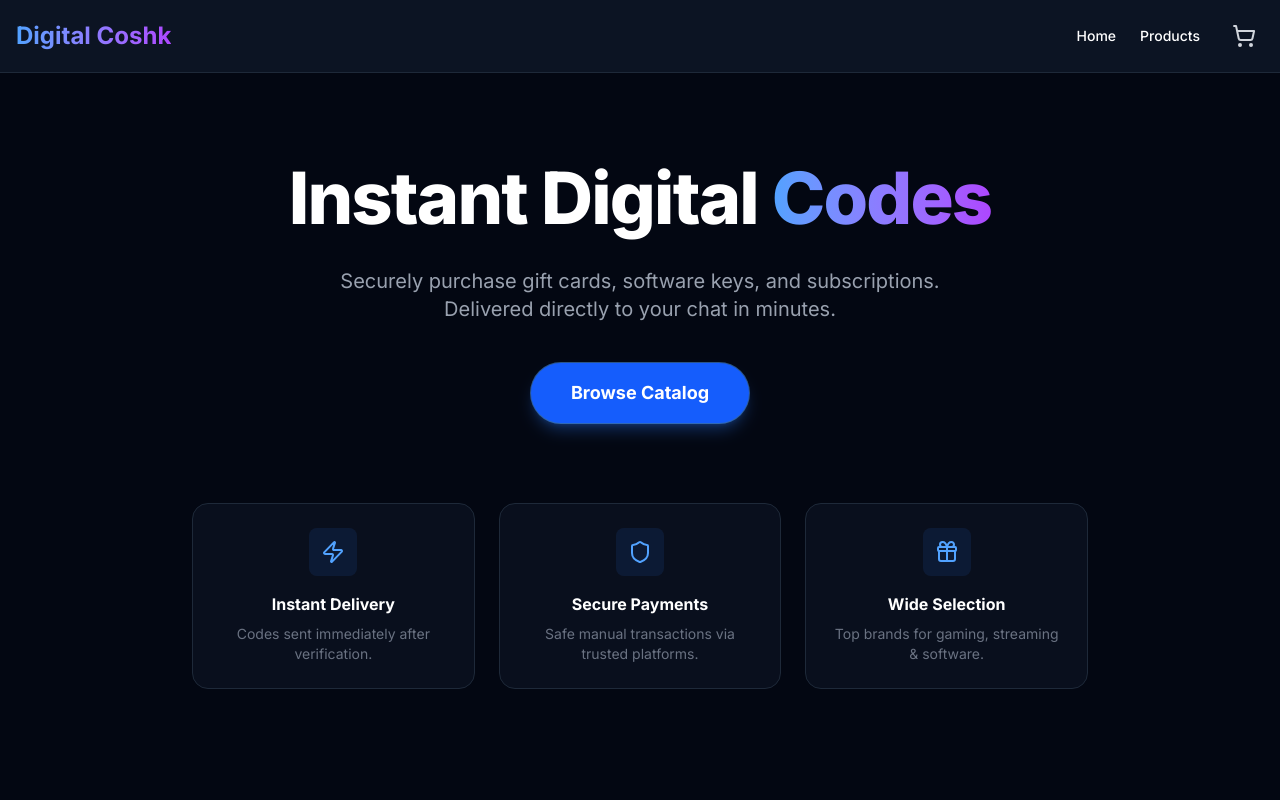
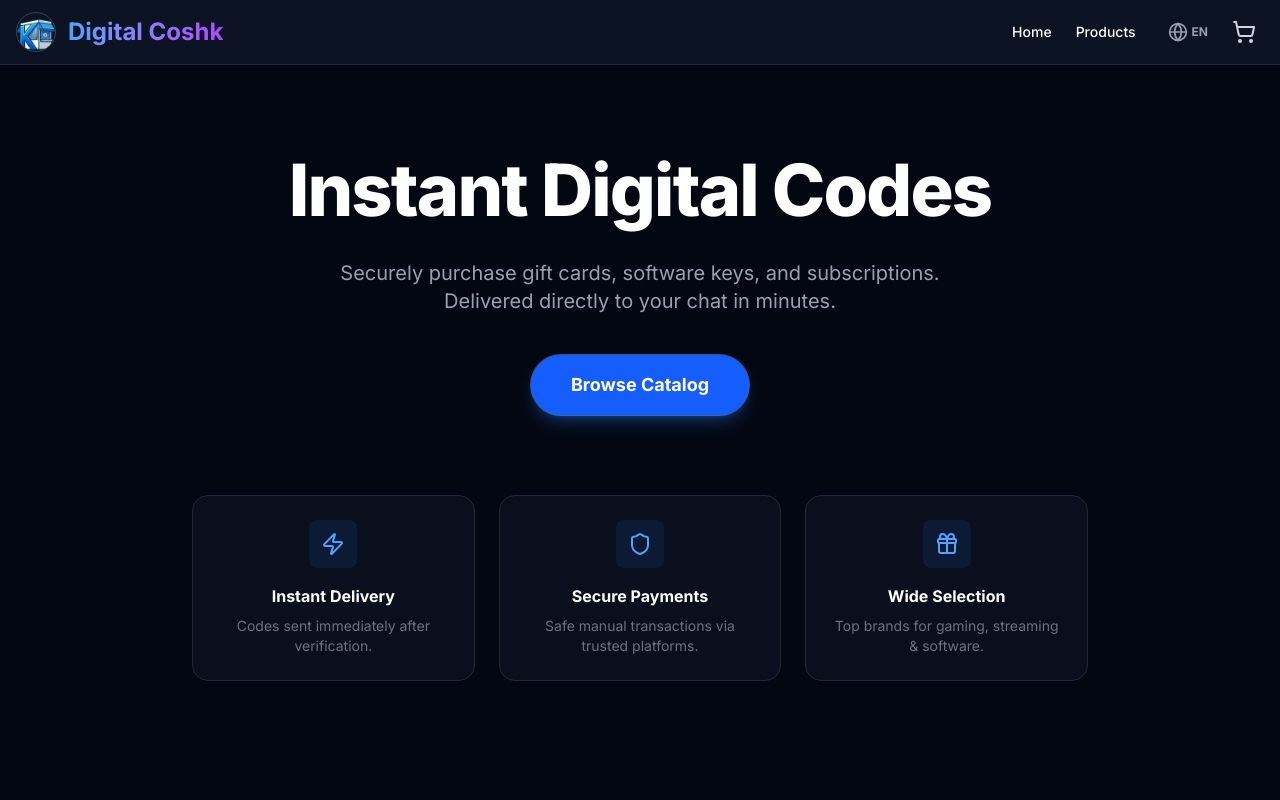
Before and after one commit to Esmaill1/digital-coshk, a Next.js app: page / in a window 1280 px wide. Shown: the top 800 px of the page. Built offline with nearby package versions, Linux system fonts and the light colour scheme.

Commit message:
Add Arabic language support, RTL layout, and Logo

```diff
--- a/src/app/page.tsx
+++ b/src/app/page.tsx
@@ -6,8 +6,11 @@ import ProductCard from '@/components/ProductCard';
 import { products } from '@/data/products';
 import { motion } from 'framer-motion';
 import { Zap, Shield, Gift } from 'lucide-react';
+import { useLanguage } from '@/context/LanguageContext';
 
 export default function Home() {
+  const { t } = useLanguage();
+
   return (
     <div className="min-h-screen bg-gray-950 text-gray-200 font-sans selection:bg-blue-500 selection:text-white">
       <Navbar />
@@ -25,7 +28,7 @@ export default function Home() {
               transition={{ duration: 0.8 }}
               className="text-5xl md:text-7xl font-extrabold text-white mb-6 tracking-tight leading-tight"
             >
-              Instant Digital <span className="text-transparent bg-clip-text bg-gradient-to-r from-blue-400 to-purple-500">Codes</span>
+              {t('hero.title')}
             </motion.h1>
 
             <motion.p
@@ -34,8 +37,7 @@ export default function Home() {
               transition={{ duration: 0.8, delay: 0.2 }}
               className="text-xl text-gray-400 mb-10 max-w-2xl mx-auto"
             >
-              Securely purchase gift cards, software keys, and subscriptions.
-              Delivered directly to your chat in minutes.
+              {t('hero.subtitle')}
             </motion.p>
 
             <motion.div
@@ -47,7 +49,7 @@ export default function Home() {
                 href="#products"
                 className="inline-block bg-blue-600 hover:bg-blue-500 text-white text-lg font-bold py-4 px-10 rounded-full transition transform hover:scale-105 shadow-lg shadow-blue-500/30 ring-1 ring-blue-400/50"
               >
-                Browse Catalog
+                {t('hero.cta')}
               </a>
             </motion.div>
 
@@ -59,9 +61,9 @@ export default function Home() {
               className="grid grid-cols-1 md:grid-cols-3 gap-6 mt-20"
             >
               {[
-                { icon: Zap, title: "Instant Delivery", desc: "Codes sent immediately after verification." },
-                { icon: Shield, title: "Secure Payments", desc: "Safe manual transactions via trusted platforms." },
-                { icon: Gift, title: "Wide Selection", desc: "Top brands for gaming, streaming & software." },
+                { icon: Zap, title: t('features.instant'), desc: t('features.instant.desc') },
+                { icon: Shield, title: t('features.secure'), desc: t('features.secure.desc') },
+                { icon: Gift, title: t('features.selection'), desc: t('features.selection.desc') },
               ].map((feature, idx) => (
                 <div key={idx} className="bg-gray-900/50 border border-gray-800 p-6 rounded-2xl hover:bg-gray-800/80 transition duration-300">
                   <div className="bg-blue-500/10 w-12 h-12 rounded-lg flex items-center justify-center mx-auto mb-4 text-blue-400">
@@ -79,8 +81,8 @@ export default function Home() {
         <section id="products" className="py-24 px-4 container mx-auto">
           <div className="flex flex-col md:flex-row justify-between items-end mb-12 border-b border-gray-800 pb-6 gap-4">
             <div>
-              <h2 className="text-4xl font-bold text-white mb-2">Latest Products</h2>
-              <p className="text-gray-400">Hand-picked digital goods for you.</p>
+              <h2 className="text-4xl font-bold text-white mb-2">{t('products.latest')}</h2>
+              <p className="text-gray-400">{t('products.subtitle')}</p>
             </div>
           </div>
 
--- a/src/app/providers.tsx
+++ b/src/app/providers.tsx
@@ -1,13 +1,16 @@
 'use client';
 
 import { CartProvider } from '@/context/CartContext';
+import { LanguageProvider } from '@/context/LanguageContext';
 import CartSidebar from '@/components/CartSidebar';
 
 export function Providers({ children }: { children: React.ReactNode }) {
   return (
-    <CartProvider>
-      {children}
-      <CartSidebar />
-    </CartProvider>
+    <LanguageProvider>
+      <CartProvider>
+        {children}
+        <CartSidebar />
+      </CartProvider>
+    </LanguageProvider>
   );
 }
--- a/src/components/CartSidebar.tsx
+++ b/src/components/CartSidebar.tsx
@@ -1,20 +1,22 @@
 'use client';
 
 import { useCart } from '@/context/CartContext';
+import { useLanguage } from '@/context/LanguageContext';
 import { X, Trash2, ShoppingBag, MessageCircle, ExternalLink } from 'lucide-react';
 import { motion, AnimatePresence } from 'framer-motion';
 
 export default function CartSidebar() {
   const { items, removeFromCart, cartTotal, isCartOpen, toggleCart } = useCart();
+  const { language, t, direction } = useLanguage();
 
-  // Replace with actual contact info
   const facebookPageId = "esmaill1";
   const redditUsername = "esmaill1";
 
   const generateMessage = () => {
     let message = "Hello, I would like to purchase the following:\n\n";
     items.forEach((item) => {
-      message += `- ${item.name} (x${item.quantity}) - $${(item.price * item.quantity).toFixed(2)}\n`;
+      const name = language === 'ar' ? item.nameAr || item.name : item.name;
+      message += `- ${name} (x${item.quantity}) - $${(item.price * item.quantity).toFixed(2)}\n`;
     });
     message += `\nTotal Price: $${cartTotal.toFixed(2)}`;
     return encodeURIComponent(message);
@@ -24,12 +26,10 @@ export default function CartSidebar() {
   const facebookLink = `https://m.me/${facebookPageId}`;
   const redditLink = `https://www.reddit.com/message/compose?to=${redditUsername}&subject=New%20Order&message=${message}`;
 
-  // Facebook m.me links don't always support pre-filled messages well on all devices,
-  // so providing a copy button is often better user experience.
   const copyToClipboard = () => {
      const text = decodeURIComponent(message);
      navigator.clipboard.writeText(text);
-     alert("Order details copied to clipboard! You can paste this in the chat.");
+     alert("Order details copied to clipboard!");
   };
 
   return (
@@ -47,16 +47,16 @@ export default function CartSidebar() {
 
           {/* Sidebar */}
           <motion.div
-            initial={{ x: '100%' }}
+            initial={{ x: direction === 'rtl' ? '-100%' : '100%' }}
             animate={{ x: 0 }}
-            exit={{ x: '100%' }}
+            exit={{ x: direction === 'rtl' ? '-100%' : '100%' }}
             transition={{ type: 'spring', damping: 25, stiffness: 200 }}
-            className="fixed right-0 top-0 h-full w-full max-w-md bg-gray-900 border-l border-gray-800 shadow-2xl z-50 flex flex-col"
+            className={`fixed top-0 h-full w-full max-w-md bg-gray-900 border-l border-r border-gray-800 shadow-2xl z-50 flex flex-col ${direction === 'rtl' ? 'left-0' : 'right-0'}`}
           >
             <div className="p-4 border-b border-gray-800 flex justify-between items-center bg-gray-900/50 backdrop-blur-md">
               <h2 className="text-xl font-bold text-white flex items-center gap-2">
                 <ShoppingBag className="w-5 h-5 text-blue-500" />
-                Your Cart
+                {t('cart.title')}
               </h2>
               <button onClick={toggleCart} className="p-2 hover:bg-gray-800 rounded-full transition text-gray-400 hover:text-white">
                 <X className="w-6 h-6" />
@@ -67,9 +67,9 @@ export default function CartSidebar() {
               {items.length === 0 ? (
                 <div className="h-full flex flex-col items-center justify-center text-gray-500 space-y-4">
                   <ShoppingBag className="w-16 h-16 opacity-20" />
-                  <p>Your cart is empty.</p>
+                  <p>{t('cart.empty')}</p>
                   <button onClick={toggleCart} className="text-blue-500 hover:underline">
-                    Start Shopping
+                    {t('cart.start')}
                   </button>
                 </div>
               ) : (
@@ -84,8 +84,10 @@ export default function CartSidebar() {
                     <div className="relative w-16 h-16 rounded overflow-hidden flex-shrink-0">
                       <img src={item.imageUrl} alt={item.name} className="object-cover w-full h-full" />
                     </div>
-                    <div className="flex-1">
-                      <h4 className="font-semibold text-gray-200 text-sm">{item.name}</h4>
+                    <div className="flex-1 text-start">
+                      <h4 className="font-semibold text-gray-200 text-sm">
+                        {language === 'ar' ? item.nameAr || item.name : item.name}
+                      </h4>
                       <p className="text-blue-400 font-bold text-sm">${item.price.toFixed(2)} x {item.quantity}</p>
                     </div>
                     <button
@@ -102,16 +104,14 @@ export default function CartSidebar() {
             {items.length > 0 && (
               <div className="p-6 bg-gray-900 border-t border-gray-800 space-y-4">
                 <div className="flex justify-between items-end mb-4">
-                  <span className="text-gray-400">Total</span>
+                  <span className="text-gray-400">{t('cart.total')}</span>
                   <span className="text-3xl font-bold text-white">${cartTotal.toFixed(2)}</span>
                 </div>
 
                 <div className="bg-blue-900/20 border border-blue-800 rounded-lg p-4 text-sm text-blue-200 mb-4">
                   <p className="flex items-start gap-2">
                     <MessageCircle className="w-4 h-4 mt-0.5 flex-shrink-0" />
-                    <span>
-                      Checkout via chat. Click a button below to send your order details directly to us.
-                    </span>
+                    <span>{t('cart.checkout')}</span>
                   </p>
                 </div>
 
@@ -138,7 +138,7 @@ export default function CartSidebar() {
                   onClick={copyToClipboard}
                   className="w-full text-xs text-gray-500 hover:text-gray-300 underline text-center"
                 >
-                  Copy order details manually
+                  {t('cart.copy')}
                 </button>
               </div>
             )}
--- a/src/components/Navbar.tsx
+++ b/src/components/Navbar.tsx
@@ -1,26 +1,53 @@
 'use client';
 
 import Link from 'next/link';
+import Image from 'next/image';
 import { useCart } from '@/context/CartContext';
-import { ShoppingCart } from 'lucide-react';
+import { useLanguage } from '@/context/LanguageContext';
+import { ShoppingCart, Globe } from 'lucide-react';
 import { motion } from 'framer-motion';
 
 export default function Navbar() {
   const { toggleCart, items } = useCart();
+  const { language, setLanguage, t } = useLanguage();
   const itemCount = items.reduce((acc, item) => acc + item.quantity, 0);
+
+  const toggleLanguage = () => {
+    setLanguage(language === 'en' ? 'ar' : 'en');
+  };
 
   return (
     <nav className="bg-gray-900/80 backdrop-blur-md text-white border-b border-gray-800 sticky top-0 z-30">
-      <div className="container mx-auto px-4 py-4 flex justify-between items-center">
-        <Link href="/" className="text-2xl font-bold bg-gradient-to-r from-blue-400 to-purple-500 bg-clip-text text-transparent hover:opacity-80 transition">
+      <div className="container mx-auto px-4 py-3 flex justify-between items-center">
+        <Link href="/" className="flex items-center gap-3 group">
+          <div className="relative w-10 h-10 overflow-hidden rounded-full border border-gray-700 group-hover:border-blue-500 transition">
+             <Image
+               src="/logo.png"
+               alt="Digital Coshk Logo"
+               fill
+               className="object-cover"
+             />
+          </div>
+          <span className="text-2xl font-bold bg-gradient-to-r from-blue-400 to-purple-500 bg-clip-text text-transparent hover:opacity-80 transition hidden sm:block">
             Digital Coshk
+          </span>
         </Link>
 
-        <div className="flex items-center gap-6">
+        <div className="flex items-center gap-4 md:gap-6">
           <div className="hidden md:flex space-x-6">
-            <Link href="/" className="hover:text-blue-400 transition text-sm font-medium">Home</Link>
-            <Link href="#products" className="hover:text-blue-400 transition text-sm font-medium">Products</Link>
+            <Link href="/" className="hover:text-blue-400 transition text-sm font-medium">{t('nav.home')}</Link>
+            <Link href="#products" className="hover:text-blue-400 transition text-sm font-medium">{t('nav.products')}</Link>
           </div>
+
+          <div className="flex items-center gap-2">
+            <button
+              onClick={toggleLanguage}
+              className="p-2 hover:bg-gray-800 rounded-full transition text-gray-400 hover:text-white flex items-center gap-1"
+              title="Switch Language"
+            >
+              <Globe className="w-5 h-5" />
+              <span className="text-xs font-bold uppercase">{language}</span>
+            </button>
 
             <button
               onClick={toggleCart}
@@ -39,6 +66,7 @@ export default function Navbar() {
             </button>
           </div>
         </div>
+      </div>
     </nav>
   );
 }
--- a/src/components/ProductCard.tsx
+++ b/src/components/ProductCard.tsx
@@ -3,6 +3,7 @@
 import Image from 'next/image';
 import { Product } from '@/data/products';
 import { useCart } from '@/context/CartContext';
+import { useLanguage } from '@/context/LanguageContext';
 import { Plus, Check } from 'lucide-react';
 import { useState } from 'react';
 import { motion } from 'framer-motion';
@@ -13,6 +14,7 @@ interface ProductCardProps {
 
 export default function ProductCard({ product }: ProductCardProps) {
   const { addToCart } = useCart();
+  const { language, t } = useLanguage();
   const [isAdded, setIsAdded] = useState(false);
 
   const handleAddToCart = () => {
@@ -20,6 +22,9 @@ export default function ProductCard({ product }: ProductCardProps) {
     setIsAdded(true);
     setTimeout(() => setIsAdded(false), 2000);
   };
+
+  const name = language === 'ar' ? product.nameAr || product.name : product.name;
+  const description = language === 'ar' ? product.descriptionAr || product.description : product.description;
 
   return (
     <motion.div
@@ -33,7 +38,7 @@ export default function ProductCard({ product }: ProductCardProps) {
       <div className="relative h-48 w-full overflow-hidden">
         <Image
           src={product.imageUrl}
-          alt={product.name}
+          alt={name}
           fill
           className="object-cover transition-transform duration-500 group-hover:scale-110"
         />
@@ -42,13 +47,13 @@ export default function ProductCard({ product }: ProductCardProps) {
         </div>
       </div>
 
-      <div className="p-5 flex flex-col flex-grow relative">
-        <h3 className="text-xl font-bold text-white mb-2 line-clamp-1">{product.name}</h3>
-        <p className="text-gray-400 text-sm mb-4 flex-grow line-clamp-2">{product.description}</p>
+      <div className="p-5 flex flex-col flex-grow relative text-start">
+        <h3 className="text-xl font-bold text-white mb-2 line-clamp-1">{name}</h3>
+        <p className="text-gray-400 text-sm mb-4 flex-grow line-clamp-2">{description}</p>
 
         <div className="flex items-end justify-between mt-auto">
           <div>
-            <span className="text-xs text-gray-500 block">Price</span>
+            <span className="text-xs text-gray-500 block">{t('product.price')}</span>
             <span className="text-2xl font-bold text-blue-400">
               {product.currency} {product.price.toFixed(2)}
             </span>
@@ -65,11 +70,11 @@ export default function ProductCard({ product }: ProductCardProps) {
           >
             {isAdded ? (
               <>
-                <Check className="w-4 h-4" /> Added
+                <Check className="w-4 h-4" /> {t('product.added')}
               </>
             ) : (
               <>
-                <Plus className="w-4 h-4" /> Add
+                <Plus className="w-4 h-4" /> {t('product.add')}
               </>
             )}
           </motion.button>
--- /dev/null
+++ b/src/context/LanguageContext.tsx
@@ -0,0 +1,62 @@
+'use client';
+
+import React, { createContext, useContext, useState, useEffect } from 'react';
+
+type Language = 'en' | 'ar';
+
+interface LanguageContextType {
+  language: Language;
+  setLanguage: (lang: Language) => void;
+  direction: 'ltr' | 'rtl';
+  t: (key: string) => string;
+}
+
+const LanguageContext = createContext<LanguageContextType | undefined>(undefined);
+
+import { translations } from '@/data/translations';
+
+export function LanguageProvider({ children }: { children: React.ReactNode }) {
+  const [language, setLanguage] = useState<Language>('en');
+  const [isMounted, setIsMounted] = useState(false);
+
+  useEffect(() => {
+    setIsMounted(true);
+    const savedLang = localStorage.getItem('language') as Language;
+    if (savedLang && (savedLang === 'en' || savedLang === 'ar')) {
+      setLanguage(savedLang);
+    }
+  }, []);
+
+  useEffect(() => {
+    if (isMounted) {
+      localStorage.setItem('language', language);
+      document.documentElement.dir = language === 'ar' ? 'rtl' : 'ltr';
+      document.documentElement.lang = language;
+    }
+  }, [language, isMounted]);
+
+  const t = (key: string) => {
+    return translations[language][key] || key;
+  };
+
+  return (
+    <LanguageContext.Provider
+      value={{
+        language,
+        setLanguage,
+        direction: language === 'ar' ? 'rtl' : 'ltr',
+        t
+      }}
+    >
+      {children}
+    </LanguageContext.Provider>
+  );
+}
+
+export function useLanguage() {
+  const context = useContext(LanguageContext);
+  if (context === undefined) {
+    throw new Error('useLanguage must be used within a LanguageProvider');
+  }
+  return context;
+}
--- /dev/null
+++ b/src/data/translations.ts
@@ -0,0 +1,56 @@
+export const translations: Record<string, Record<string, string>> = {
+  en: {
+    'nav.home': 'Home',
+    'nav.products': 'Products',
+    'nav.contact': 'Contact',
+    'hero.title': 'Instant Digital Codes',
+    'hero.subtitle': 'Securely purchase gift cards, software keys, and subscriptions. Delivered directly to your chat in minutes.',
+    'hero.cta': 'Browse Catalog',
+    'features.instant': 'Instant Delivery',
+    'features.instant.desc': 'Codes sent immediately after verification.',
+    'features.secure': 'Secure Payments',
+    'features.secure.desc': 'Safe manual transactions via trusted platforms.',
+    'features.selection': 'Wide Selection',
+    'features.selection.desc': 'Top brands for gaming, streaming & software.',
+    'products.latest': 'Latest Products',
+    'products.subtitle': 'Hand-picked digital goods for you.',
+    'product.price': 'Price',
+    'product.add': 'Add',
+    'product.added': 'Added',
+    'cart.title': 'Your Cart',
+    'cart.empty': 'Your cart is empty.',
+    'cart.start': 'Start Shopping',
+    'cart.total': 'Total',
+    'cart.checkout': 'Checkout via chat. Click a button below to send your order details directly to us.',
+    'cart.copy': 'Copy order details manually',
+    'footer.rights': 'All rights reserved.',
+    'footer.desc': 'Premium digital codes delivered instantly.',
+  },
+  ar: {
+    'nav.home': 'الرئيسية',
+    'nav.products': 'المنتجات',
+    'nav.contact': 'تواصل معنا',
+    'hero.title': 'أكواد رقمية فورية',
+    'hero.subtitle': 'اشترِ بطاقات الهدايا، مفاتيح البرامج، والاشتراكات بأمان. تصلك مباشرة إلى محادثتك في دقائق.',
+    'hero.cta': 'تصفح الكتالوج',
+    'features.instant': 'تسليم فوري',
+    'features.instant.desc': 'يتم إرسال الأكواد فوراً بعد التحقق.',
+    'features.secure': 'دفع آمن',
+    'features.secure.desc': 'معاملات يدوية آمنة عبر منصات موثوقة.',
+    'features.selection': 'خيارات واسعة',
+    'features.selection.desc': 'أفضل العلامات التجارية للألعاب والبث والبرامج.',
+    'products.latest': 'أحدث المنتجات',
+    'products.subtitle': 'منتجات رقمية مختارة بعناية لك.',
+    'product.price': 'السعر',
+    'product.add': 'إضافة',
+    'product.added': 'تمت الإضافة',
+    'cart.title': 'سلة التسوق',
+    'cart.empty': 'سلة التسوق فارغة.',
+    'cart.start': 'ابدأ التسوق',
+    'cart.total': 'المجموع',
+    'cart.checkout': 'الدفع عبر المحادثة. انقر فوق زر أدناه لإرسال تفاصيل طلبك إلينا مباشرة.',
+    'cart.copy': 'نسخ تفاصيل الطلب يدوياً',
+    'footer.rights': 'جميع الحقوق محفوظة.',
+    'footer.desc': 'أكواد رقمية مميزة تسلم فوراً.',
+  }
+};
```
Also changed, not shown: src/components/Footer.tsx (+9 -3 lines), src/data/products.ts (+14 -0 lines), public/logo.png (added). Lines whose indentation alone changed are shown as unchanged.
